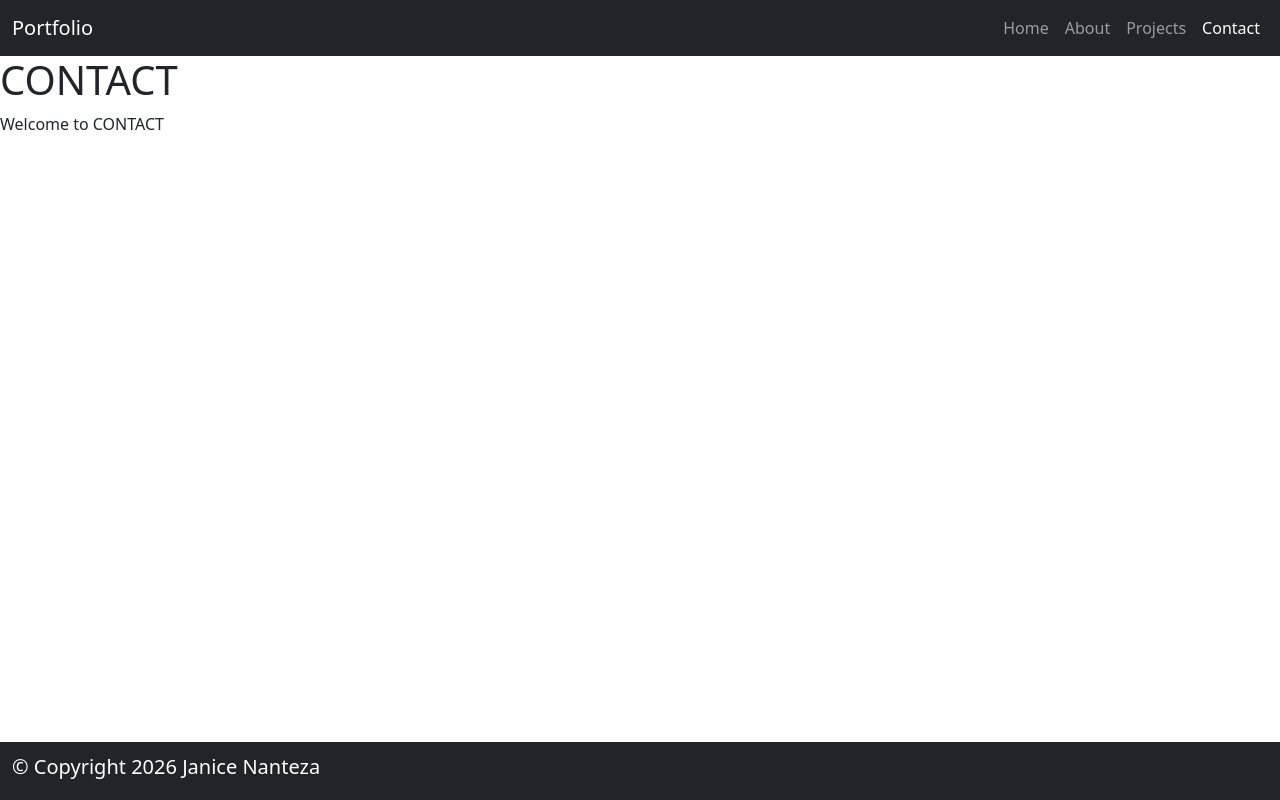
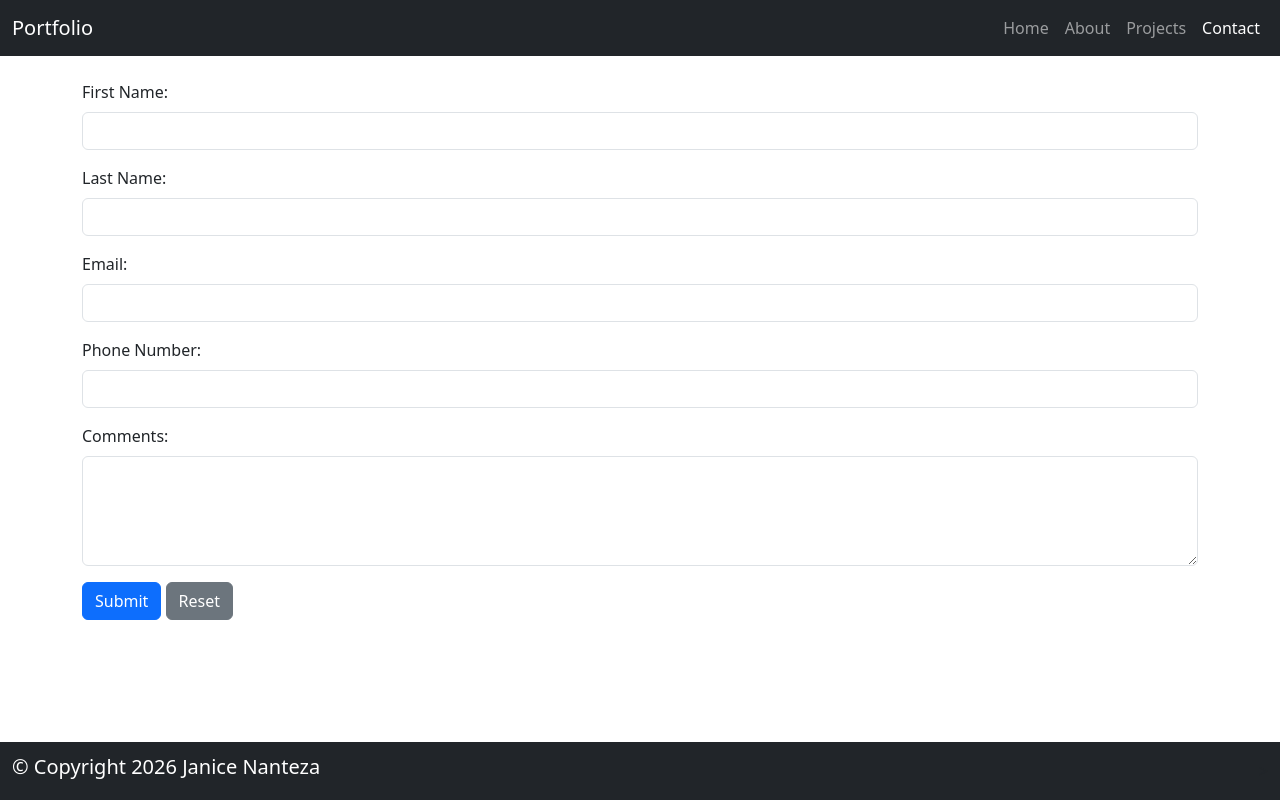
Before and after one commit to jjnanteza/Assignment-2, a Node server app: page /contact in a window 1280 px wide. Run offline with Node 20, Linux system fonts and the light colour scheme; some libraries are stand-ins or nearby versions.

Commit message:
third commit views

```diff
--- a/routes/index.js
+++ b/routes/index.js
@@ -13,18 +13,18 @@ router.get('/home', function(req, res, next) {
 
 /* GET about page. */
 router.get('/about', function(req, res, next) {
-  res.render('index', { title: 'ABOUT' });
+  res.render('about', { title: 'ABOUT' });
 });
 
-/* GET projects page. */
+/* GET project page. */
 router.get('/projects', function(req, res, next) {
-  res.render('index', { title: 'PROJECTS' });
+  res.render('projects', { title: 'PROJECTS' });
 });
 
 
 /* GET contact page. */
 router.get('/contact', function(req, res, next) {
-  res.render('index', { title: 'CONTACT' });
+  res.render('contact', { title: 'CONTACT' });
 });
 
 module.exports = router;
--- /dev/null
+++ b/views/about.ejs
@@ -0,0 +1,5 @@
+<!-- Adding the header and nav bar to the top of the contact page-->
+<%- include partials/header.ejs %>
+<%- include partials/main_nav.ejs %>
+
+<%- include partials/footer.ejs %>
--- /dev/null
+++ b/views/contact.ejs
@@ -0,0 +1,47 @@
+<!-- Adding the header and nav bar to the top of the contact page-->
+<%- include partials/header.ejs %>
+<%- include partials/main_nav.ejs %>
+
+<!-- container for the form-->
+<div class="container mt-4 mb-4">
+    <form>
+        <!--Firstname input field-->
+        <div class="mb-3">
+            <label for="FName" class="form-label">First Name:</label>
+            <input type="text" class="form-control" id="FName" name="FName" required>
+        </div>
+
+        <!--Lastname input field-->
+        <div class="mb-3">
+            <label for="LName" class="form-label">Last Name:</label>
+            <input type="text" class="form-control" id="LName" name="LName" required>
+        </div>
+
+        <!--Email input field with format checking-->
+        <div class="mb-3">
+            <label for="email" class="form-label">Email:</label>
+            <input type="email" class="form-control" id="email" name="email" required>
+            <div id="emailHelp" class="form-text"></div>
+        </div>
+
+        <!--Phone number input field-->
+
+        <div class="mb-3">
+            <label for="Phone" class="form-label">Phone Number:</label>
+            <input type="tel" class="form-control" id="Phone" name="Phone">
+
+        </div>
+
+        <!--Textarea for comments allowing multi line user messages-->
+        <div class="mb-3">
+          <label for="comments" class="form-label">Comments:</label>
+          <textarea class="form-control" id="comments" name="comments" rows="4" required></textarea>
+        </div>
+
+        <!--buttons to submit form data or reset data fields-->
+        <button type="submit" class="btn btn-primary">Submit</button>
+        <button type="reset" class="btn btn-secondary">Reset</button>
+    </form>
+
+</div>
+<%- include partials/footer.ejs %>
--- a/views/index.ejs
+++ b/views/index.ejs
@@ -1,5 +1,5 @@
-<%- include partials/header.ejs %>
-<%- include partials/main_nav.ejs %>
+<%- include (partials/header.ejs) %>
+<%- include (partials/main_nav.ejs) %>
     <h1><%= title %></h1>
     <p>Welcome to <%= title %></p>
-<%- include partials/footer.ejs %>
+<%- include (partials/footer.ejs) %>
--- a/views/partials/main_nav.ejs
+++ b/views/partials/main_nav.ejs
@@ -31,7 +31,6 @@
               <% } %>
             </li>
 
-
             <li class="nav-item">
               <% if(title=="CONTACT") {%>
               <a class="nav-link active" aria-current="page" href="/contact"><i class="fa-solid fa-square-envelope fa-lg"></i>Contact</a>
--- /dev/null
+++ b/views/projects.ejs
@@ -0,0 +1,5 @@
+<%- include (partials/header.ejs) %>
+<%- include (partials/main_nav.ejs) %>
+
+
+<%- include (partials/footer.ejs) %>
```
Also changed, not shown: app.js (line endings or trailing spaces), package.json (line endings or trailing spaces).
